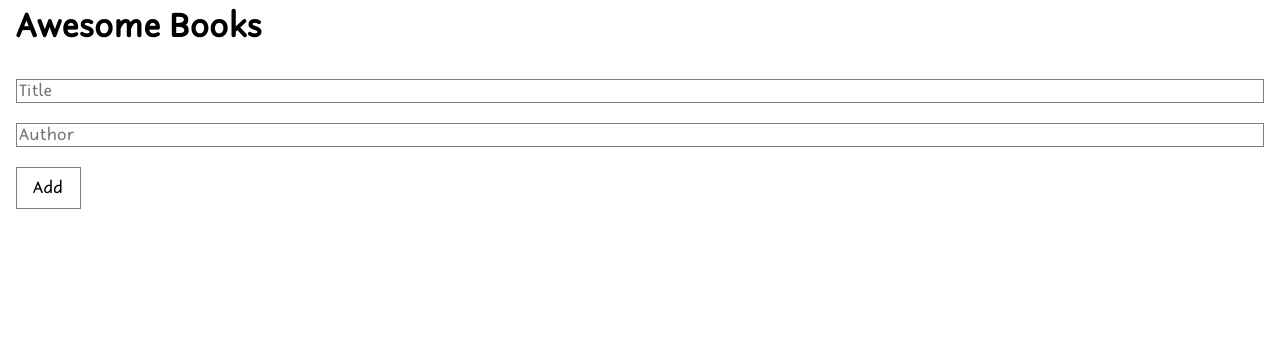
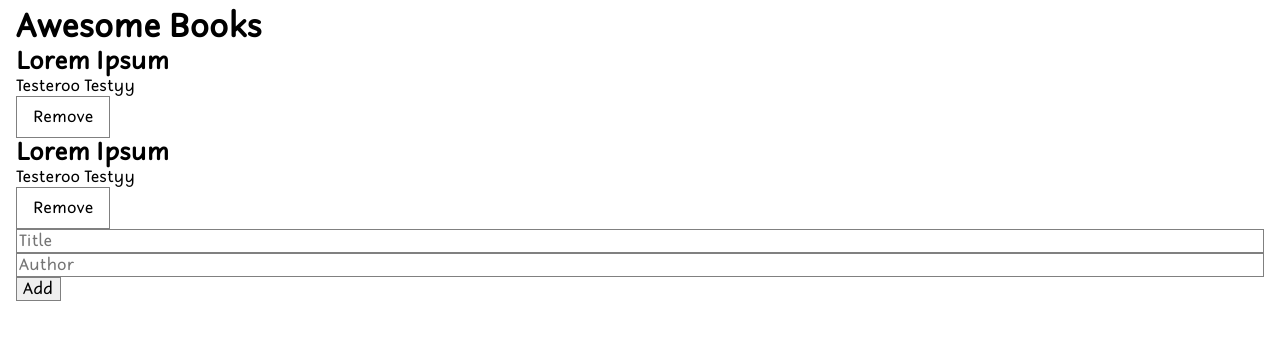
Before and after one commit to yosaddis/Awesome-books, a website: page index.html in a window 1280 px wide. Drawn offline with Linux system fonts and the light colour scheme.

Commit message:
Update: Modify the index.html

```diff
--- a/index.html
+++ b/index.html
@@ -16,22 +16,55 @@
   <div class="container">
 
     <!-- ***********************  PAGE HEADER *********************** -->
-    <header class="header">
-      <h1 class='header__title'>Awesome Books</h1>
-    </header>
+    <!-- <header class="header"></header> -->
 
     <!-- ***********************  PAGE MAIN *********************** -->
     <main class="main">
-      <section class="books"></section>
-      <form action="#" class="addbook">
-        <input type="text" name="title" placeholder="Title" class="title">
-        <br>
-        <br>
-        <input type="text" name="author" placeholder="Author" class="author">
-        <br>
-        <br>
-        <button type="submit">Add</button>
-      </form>
+
+      <div class="books">
+
+        <!--Books collection heading-->
+        <div class="books__heading">
+          <h1 class="books__title">Awesome Books</h1>
+        </div>
+
+        <!--Book collection body-->
+        <div class="books__body">
+
+          <!--Books list section-->
+          <div class="books__list">
+            <div class="books__list-item">
+              <h2 class="books__list-item-title">Lorem Ipsum</h2>
+              <p class="books__list-item-author">Testeroo Testyy</p>
+              <button class="books__list-item-remove">Remove</button>
+            </div>
+
+            <div class="books__list-item">
+              <h2 class="books__list-item-title">Lorem Ipsum</h2>
+              <p class="books__list-item-author">Testeroo Testyy</p>
+              <button class="books__list-item-remove">Remove</button>
+            </div>
+          </div>
+
+          <!--Add book section-->
+          <div class="books__addbook">
+            <form action="#" class="books__addbook-form">
+
+              <label class="books__addbook-label" for='title'>
+                <input type="text" name='title' id='title' placeholder='Title' required>
+              </label>
+
+              <label class="books__addbook-label">
+                <input type="text" name='author' id='author' placeholder='Author' required>
+              </label>
+
+              <input type="submit" value="Add">
+            </form>
+          </div>
+
+        </div>
+
+      </div>
 
     </main>
 
```
